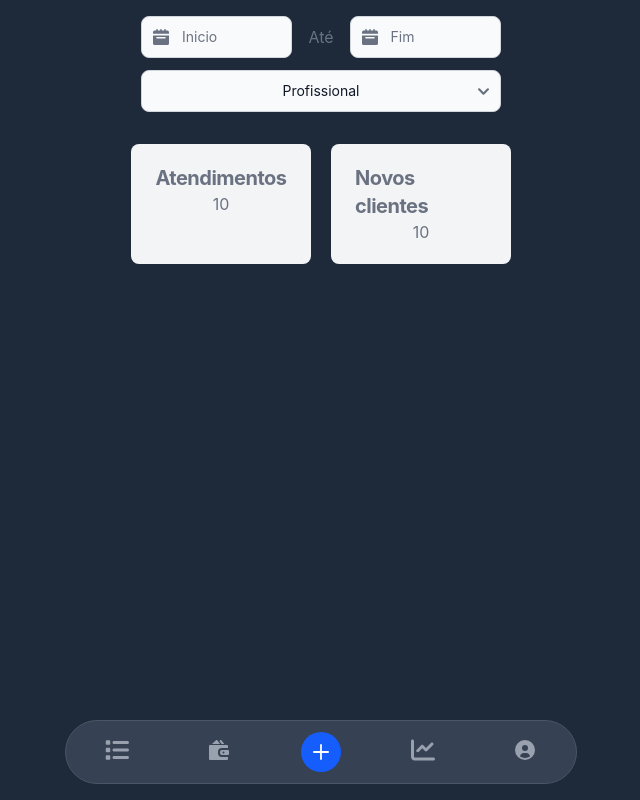
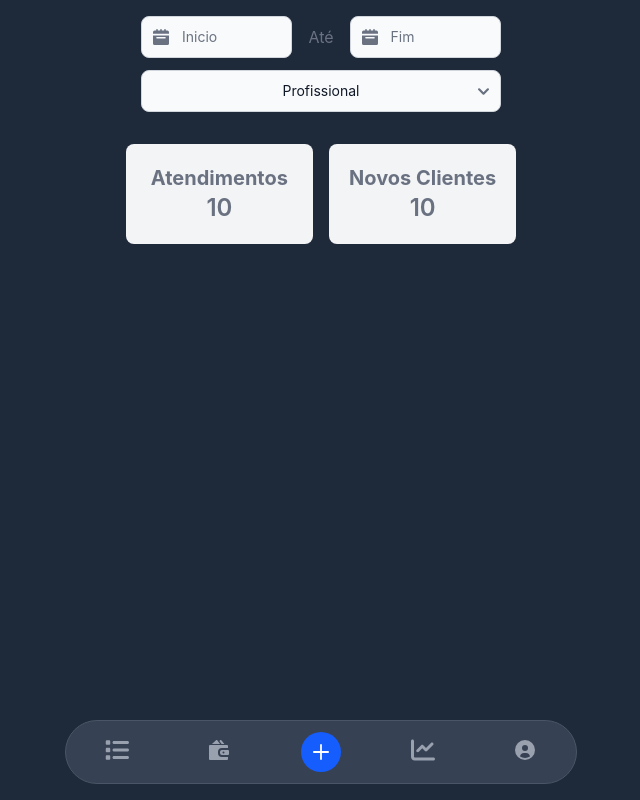
Before and after one commit to Samukaviga/barbearia-vue, a Vue app: page /report in a window 1280 px wide. Shown: the whole page, without its empty margins (319-959 px from the left). Built offline with nearby package versions, Linux system fonts and the light colour scheme.

Commit message:
fixing report resposividade

```diff
--- a/src/components/Report.vue
+++ b/src/components/Report.vue
@@ -51,49 +51,22 @@
   </div>
 
 
-  <div class="flex gap-5 py-8 px-4 mx-auto max-w-screen-md lg:py-10 lg:px-6 ">
+  <div class="grid grid-cols-2 gap-4 py-8 px-4 mx-auto max-w-screen-md">
 
-      <!-- Card -->
-    <div
-      class="items-center max-w-[180px] w-[320px] sm:w-[400px] px-2 rounded-lg flex flex-col  bg-gray-100 hover:bg-gray-300 border-blue-900">
-
-
-      <div class="w-full px-4 py-5 flex flex-col items-center justify-center ">
-
-        <h3 class="text-xl font-bold tracking-tight text-gray-500 ">
-          Atendimentos
-        </h3>
-        <span class="text-gray-500 dark:text-gray-400">10</span>
-
-      </div>
-
-
+    <!-- Card Atendimentos -->
+    <div class="bg-gray-100 hover:bg-gray-200 rounded-lg p-5 flex flex-col items-center">
+      <h3 class="text-xl font-bold text-gray-500">Atendimentos</h3>
+      <span class="text-gray-500 dark:text-gray-400 text-2xl font-semibold">10</span>
     </div>
 
-    <!-- End Card -->
-
-
-
-    <!-- Card -->
-    <div
-      class="items-center max-w-[180px] w-[320px] sm:w-[400px] px-2 rounded-lg flex flex-col  bg-gray-100 hover:bg-gray-300 border-blue-900">
-
-
-      <div class="w-full px-4 py-5 flex flex-col items-center justify-center ">
-
-        <h3 class="text-xl font-bold tracking-tight text-gray-500 ">
-          Novos clientes
-        </h3>
-        <span class="text-gray-500 dark:text-gray-400">10</span>
-
-      </div>
-
-
+    <!-- Card Novos Clientes -->
+    <div class="bg-gray-100 hover:bg-gray-200 rounded-lg p-5 flex flex-col items-center">
+      <h3 class="text-xl font-bold text-gray-500">Novos Clientes</h3>
+      <span class="text-gray-500 dark:text-gray-400 text-2xl font-semibold">10</span>
     </div>
 
-    <!-- End Card -->
+  </div>
 
-  </div>
 
 </template>
 
```
